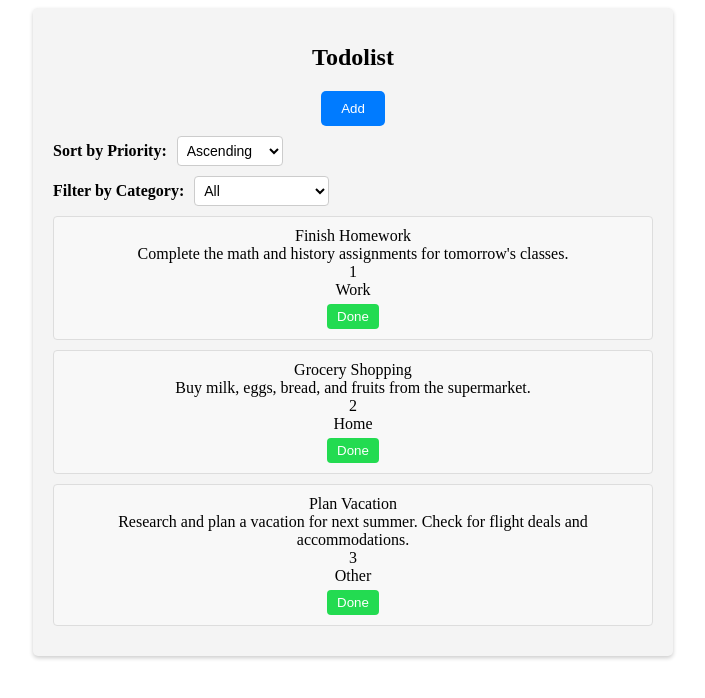
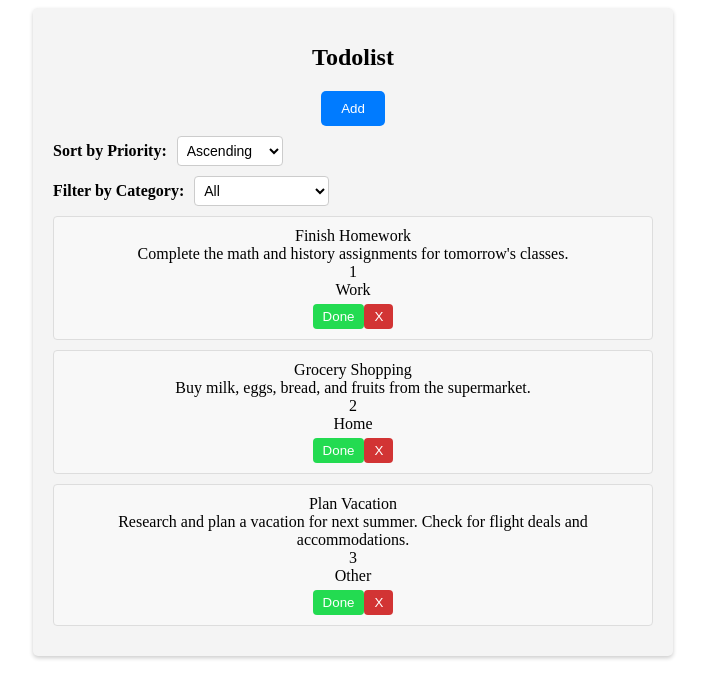
Before and after one commit to dihcuierc/To-Do-List, a React (Create React App) app: page / in a window 1280 px wide. Shown: the top 698 px of the page, without its empty margins (287-992 px from the left). Built offline with nearby package versions, Linux system fonts and the light colour scheme.

Commit message:
edit done button to strikethrough, added X button

```diff
--- a/src/Todolist.js
+++ b/src/Todolist.js
@@ -14,6 +14,7 @@ function Todolist() {
         "Complete the math and history assignments for tomorrow's classes.",
       priority: 1,
       category: "Work",
+      done: false,
     },
     {
       id: 2,
@@ -21,6 +22,7 @@ function Todolist() {
       details: "Buy milk, eggs, bread, and fruits from the supermarket.",
       priority: 2,
       category: "Home",
+      done: false,
     },
     {
       id: 3,
@@ -29,6 +31,7 @@ function Todolist() {
         "Research and plan a vacation for next summer. Check for flight deals and accommodations.",
       priority: 3,
       category: "Other",
+      done: false,
     },
   ];
 
--- a/src/components/AddTodo.js
+++ b/src/components/AddTodo.js
@@ -8,6 +8,7 @@ export default function AddTodo(props) {
     details: "",
     priority: "1",
     category: "",
+    done: false,
   });
 
   const handleInputChange = (event) => {
--- a/src/components/TodoItems.js
+++ b/src/components/TodoItems.js
@@ -6,19 +6,38 @@ export default function TodoItems(props) {
     props.onUpdateItems(updatedItems);
   };
 
+  const handleDone = (itemId) => {
+    const updatedItems = props.items.map((item) => {
+      if (item.id === itemId) {
+        return { ...item, done: true }; // Mark the item as done
+      }
+      return item;
+    });
+    props.onUpdateItems(updatedItems);
+  };
+
   return (
     <div>
       {props.updatedList.map((item) => (
-        <div className={classes.item} key={item.title}>
+        <div
+          className={`${classes.item} ${item.done ? classes.done : ""}`}
+          key={item.title}
+        >
           <p>{item.title}</p>
           <p>{item.details}</p>
           <p>{item.priority}</p>
           <p>{item.category}</p>
           <button
-            className={classes.remove}
+            className={classes.doneButton}
+            onClick={() => handleDone(item.id)}
+          >
+            Done
+          </button>
+          <button
+            className={classes.removeButton}
             onClick={() => handleRemove(item.id)}
           >
-            Done
+            X
           </button>
         </div>
       ))}
--- a/src/components/TodoItems.module.css
+++ b/src/components/TodoItems.module.css
@@ -11,7 +11,17 @@
   padding: 0;
 }
 
-.remove {
+.removeButton {
+  background-color: #d23434;
+  color: white;
+  border: none;
+  border-radius: 4px;
+  padding: 5px 10px;
+  cursor: pointer;
+  margin-top: 5px;
+}
+
+.doneButton {
   background-color: #23db51;
   color: white;
   border: none;
@@ -24,3 +34,7 @@
 .remove:hover {
   background-color: rgb(20, 125, 34);
 }
+
+.done {
+  text-decoration: line-through;
+}
```
